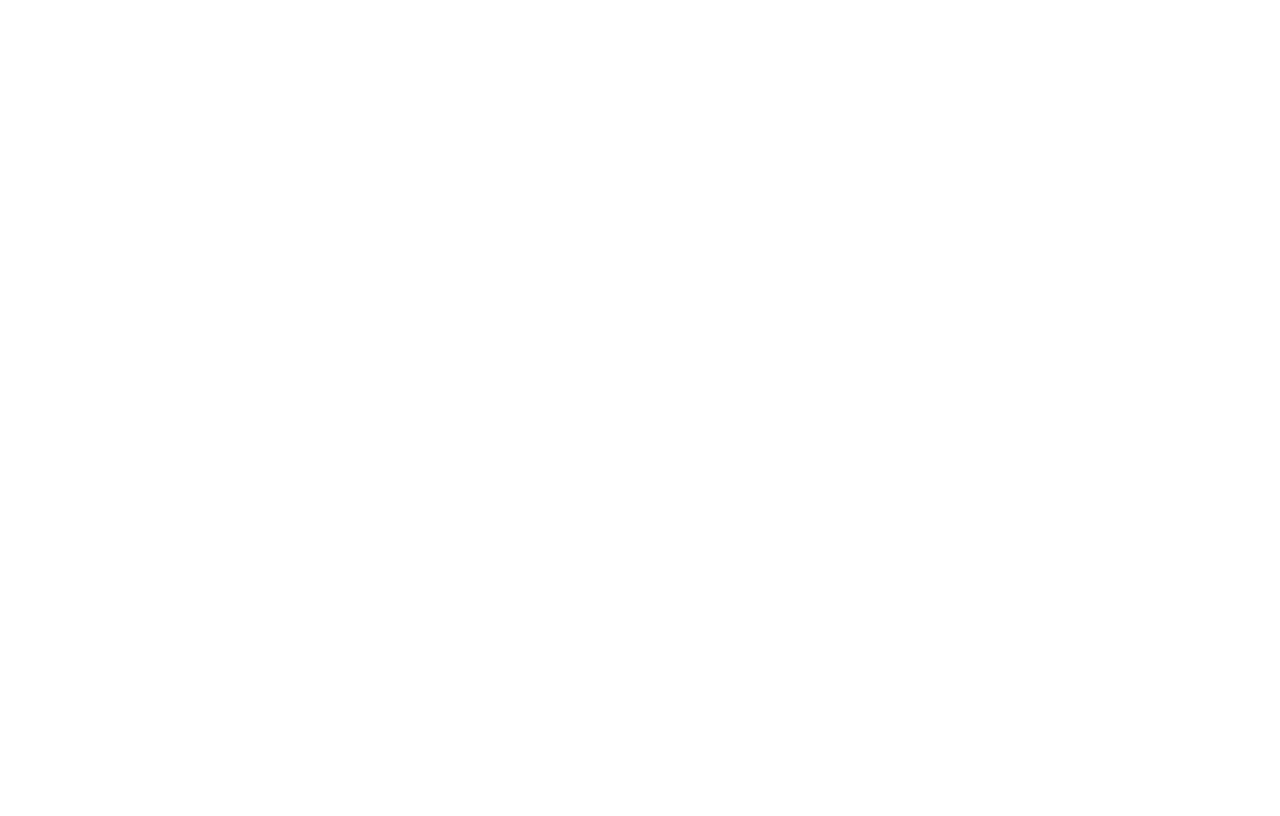
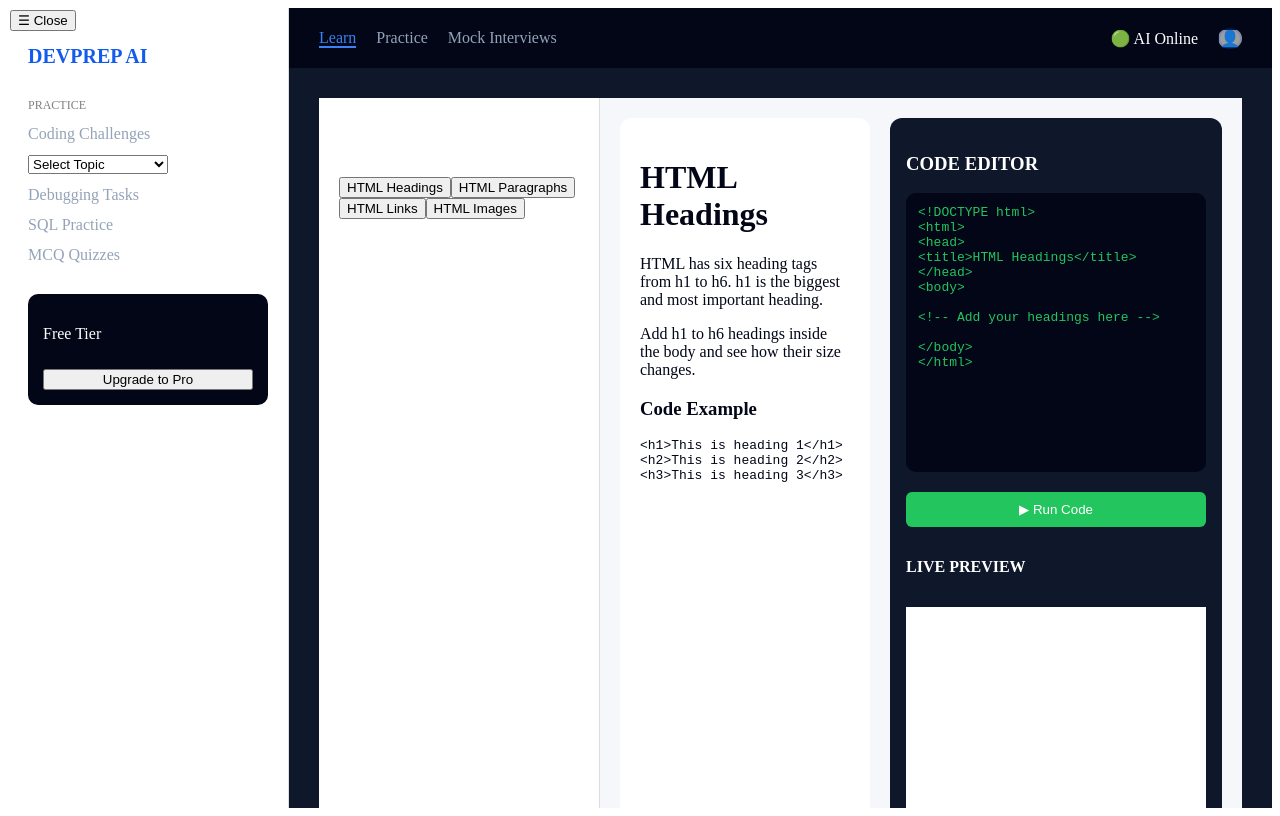
Before and after one commit to Bkritika1/AI-Interviewer, a React (Vite) app: page /dashboard/learn in a window 1280 px wide. Before the commit this address had no page. Built offline with nearby package versions, Linux system fonts and the light colour scheme; grey boxes are pictures that could not be loaded.

Commit message:
commit today work

```diff
--- a/src/App.jsx
+++ b/src/App.jsx
@@ -119,6 +119,7 @@
 import ModeSelection from "./pages/ModeSelection";
 import Practice from "./pages/Dashboard/Practice";
 import DashboardLayout from "./pages/dashboard/DashboardLayout";
+import HTMLCoursePage from "./pages/HTMLCoursePage";
 
 function App() {
   return (
@@ -127,6 +128,7 @@
         <Route path="/" element={<Home />} />
         <Route path="/modes" element={<ModeSelection />} />
       <Route path="/dashboard" element={<DashboardLayout />}>
+       <Route path="learn" element={<HTMLCoursePage />} />
   <Route path="practice" element={<Practice />} />
   <Route path="practice/:section" element={<Practice />} />
   <Route path="practice/:section/:topicId" element={<Practice />} />
--- /dev/null
+++ b/src/pages/htmlCourse.css
@@ -0,0 +1,81 @@
+.course-layout {
+  display: flex;
+  height: 100vh;
+  background: #f6f7fb;
+}
+
+/* 🔥 Sidebar */
+.sidebar {
+  width: 240px;
+  background: #fff;
+  border-right: 1px solid #ddd;
+  padding: 20px;
+  overflow-y: auto;
+}
+
+.course-layout.closed .sidebar {
+  display: none;
+}
+
+/* Main Area */
+.main-area {
+  flex: 1;
+  display: flex;
+  gap: 20px;
+  padding: 20px;
+  overflow: hidden;
+}
+
+/* CENTER */
+.lesson-content {
+  flex: 1;
+  background: white;
+  padding: 20px;
+  border-radius: 12px;
+  overflow-y: auto;
+  color: #020617;
+}
+
+/* RIGHT */
+.editor-area {
+  flex: 1;
+  background: #0f172a;
+  color: white;
+  padding: 16px;
+  border-radius: 12px;
+  display: flex;
+  flex-direction: column;
+}
+
+.code-editor {
+  height: 220px;
+  background: #020617;
+  color: #22c55e;
+  border: none;
+  border: none;
+
+  padding: 12px;
+  margin-bottom: 10px;
+}
+
+.preview-frame {
+  flex: 1;
+  background: white;
+  border: none;
+  margin-top: 10px;
+}
+
+.run-btn {
+  background: #22c55e;
+  border: none;
+  padding: 10px;
+  margin: 10px 0;
+  cursor: pointer;
+  border-radius: 6px;
+}
+
+.toggle-btn {
+  position: absolute;
+  top: 10px;
+  left: 10px;
+}
```
